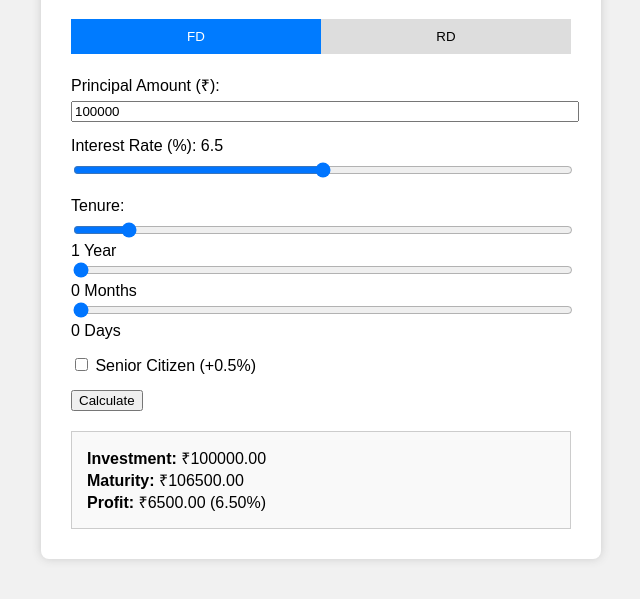
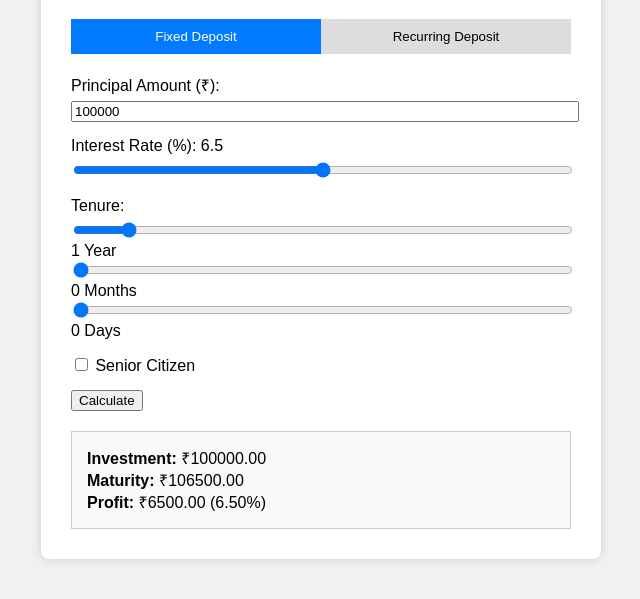
Before and after one commit to Gowthamipenta/Fd_Rd_Calculator, a plain HTML site: page index.html in a window 1280 px wide. Shown: the part 111-710 px from the top of the page, without its empty margins (319-959 px from the left). Drawn offline with Linux system fonts and the light colour scheme.

Commit message:
Update index.html

```diff
--- a/index.html
+++ b/index.html
@@ -10,8 +10,8 @@
   <div class="container">
     <h1>FD & RD Calculator</h1>
     <div class="tabs">
-      <button onclick="switchTab('fd')" class="tab active">FD</button>
-      <button onclick="switchTab('rd')" class="tab">RD</button>
+      <button onclick="switchTab('fd')" class="tab active">Fixed Deposit</button>
+      <button onclick="switchTab('rd')" class="tab">Recurring Deposit</button>
     </div>
 
     <div id="calculator">
@@ -36,7 +36,7 @@
       </div>
 
       <div class="input-group">
-        <label><input type="checkbox" id="senior" /> Senior Citizen (+0.5%)</label>
+        <label><input type="checkbox" id="senior" /> Senior Citizen</label>
       </div>
 
       <button onclick="calculate()">Calculate</button>
```
